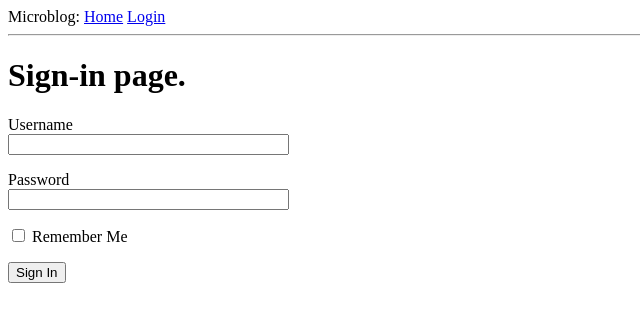
After one commit to vijayamurugan27/Flask_basics, a Flask app: page /login in a window 1280 px wide. The commit adds this page. Shown: the top 322 px of the page, without its empty margins (0-640 px from the left). Run offline with Flask 2, Linux system fonts and the light colour scheme.

Commit message:
loginform
login form created succesfully

```diff
--- a/app/__init__.py
+++ b/app/__init__.py
@@ -1,5 +1,7 @@
 from flask import Flask
+from config import Config
 
 app = Flask(__name__)
+app.config.from_object(Config)
 
 from app import routes
--- /dev/null
+++ b/app/forms.py
@@ -0,0 +1,9 @@
+from flask_wtf import FlaskForm
+from wtforms import StringField, PasswordField, BooleanField, SubmitField
+from wtforms.validators import DataRequired
+
+class LoginForm(FlaskForm):
+    username = StringField('Username', validators=[DataRequired()])
+    password = PasswordField('Password', validators=[DataRequired()])
+    remember_me = BooleanField('Remember Me')
+    submit = SubmitField('Sign In')
--- a/app/routes.py
+++ b/app/routes.py
@@ -1,5 +1,6 @@
 from app import app
-from flask import render_template
+from flask import render_template, flash, redirect
+from app.forms import LoginForm
 
 @app.route('/')
 @app.route('/index')
@@ -16,3 +17,13 @@ def index():
         }
     ]
     return render_template('index.html', title = 'home', user = user, posts = posts)
+
+
+@app.route('/login', methods = ['GET', 'POST'])
+def login():
+    form = LoginForm()
+    if form.validate_on_submit():
+        flash('Login requested for user {}, remember_me={}'.format(
+            form.username.data, form.remember_me.data))
+        return redirect('/index')
+    return render_template('login.html', title = 'Sign In', form = form)
--- a/app/templates/base.html
+++ b/app/templates/base.html
@@ -11,10 +11,25 @@
       {% endif %}
 </head>
 <body>
-    <div>Microblog: <a href="/index">Home</a></div>
+    <div>Microblog:
+        <a href="/index">Home</a>
+        <a href="/login">Login</a>
+    </div>
+
         <hr>
+        {% with messages = get_flashed_messages() %}
+        {% if messages %}
+        <ul>
+            {% for message in messages %}
+            <li>{{ message }}</li>
+            {% endfor %}
+        </ul>
+        {% endif %}
+        {% endwith %}
+
+
         {% block content %}{% endblock %}
-    </body>
+
 
 </body>
 </html>
--- /dev/null
+++ b/app/templates/login.html
@@ -0,0 +1,36 @@
+{% extends 'base.html' %}
+<!DOCTYPE html>
+<html lang="en">
+<head>
+    <meta charset="UTF-8">
+    <meta http-equiv="X-UA-Compatible" content="IE=edge">
+    <meta name="viewport" content="width=device-width, initial-scale=1.0">
+    <title>Document</title>
+</head>
+<body>
+    {% block content %}
+    <h1>Sign-in page.</h1>
+    <form action="" method="post" novalidate>
+        {{ form.hidden_tag() }}
+        <p>
+            {{ form.username.label }}<br>
+            {{ form.username(size=32) }}
+            {% for error in form.username.errors %}
+            <span style = "color:red;">[ {{error}} ]</span>
+            {% endfor %}
+        </p>
+        <p>
+            {{ form.password.label }}<br>
+            {{ form.password(size=32) }}
+            {% for error in form.password.errors %}
+            <span style="color: red;">[{{ error }}]</span>
+            {% endfor %}
+
+        </p>
+        <p>{{ form.remember_me() }} {{ form.remember_me.label }}</p>
+        <p>{{ form.submit() }}</p>
+    </form>
+{% endblock %}
+
+</body>
+</html>
--- /dev/null
+++ b/config.py
@@ -0,0 +1,4 @@
+import os
+
+class Config(object):
+    SECRET_KEY = os.environ.get('SECRET_KEY') or 'you-will-never-guess'
```
Also changed, not shown: 1 other file.
